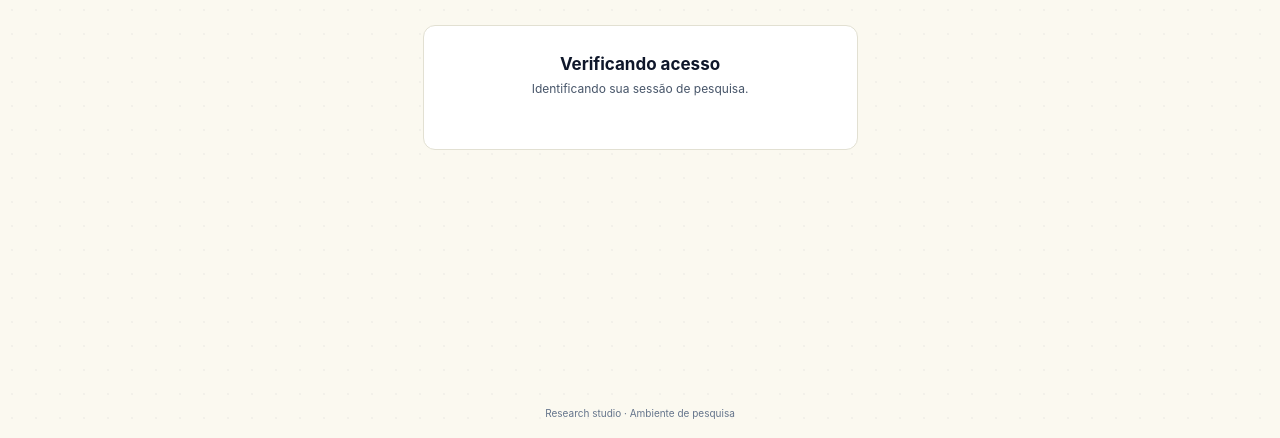
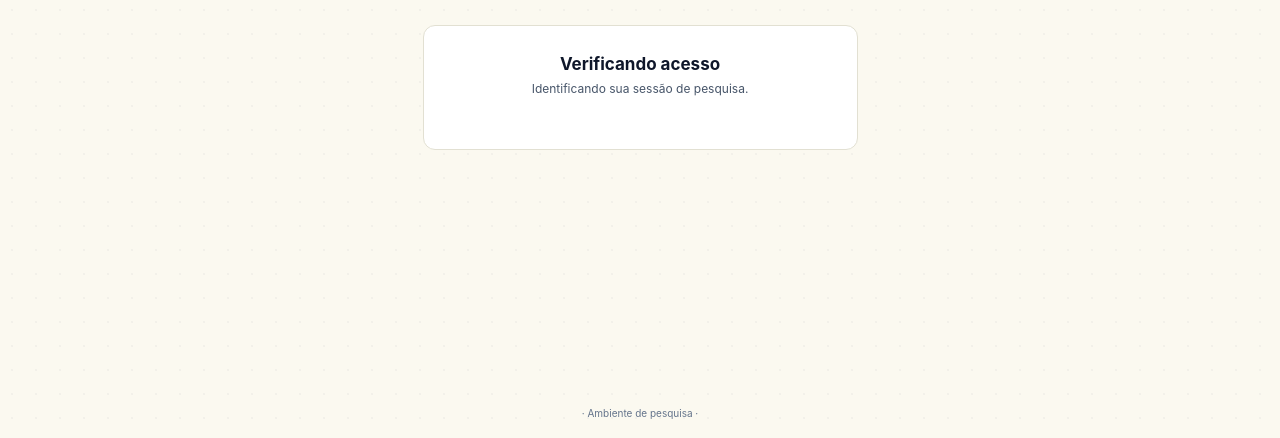
Before and after one commit to Leo4US/databank-pesca-artesanal.v1, a plain HTML site: page portal.html in a window 1280 px wide. Shown: the part 362-800 px from the top of the page. Drawn offline with Linux system fonts and the light colour scheme; no server answers.

Commit message:
Update portal.html
.

```diff
--- a/portal.html
+++ b/portal.html
@@ -593,7 +593,7 @@
   </main>
 
   <footer class="footer">
-    Research studio · Ambiente de pesquisa
+    · Ambiente de pesquisa ·
   </footer>
 </div>
 
```
